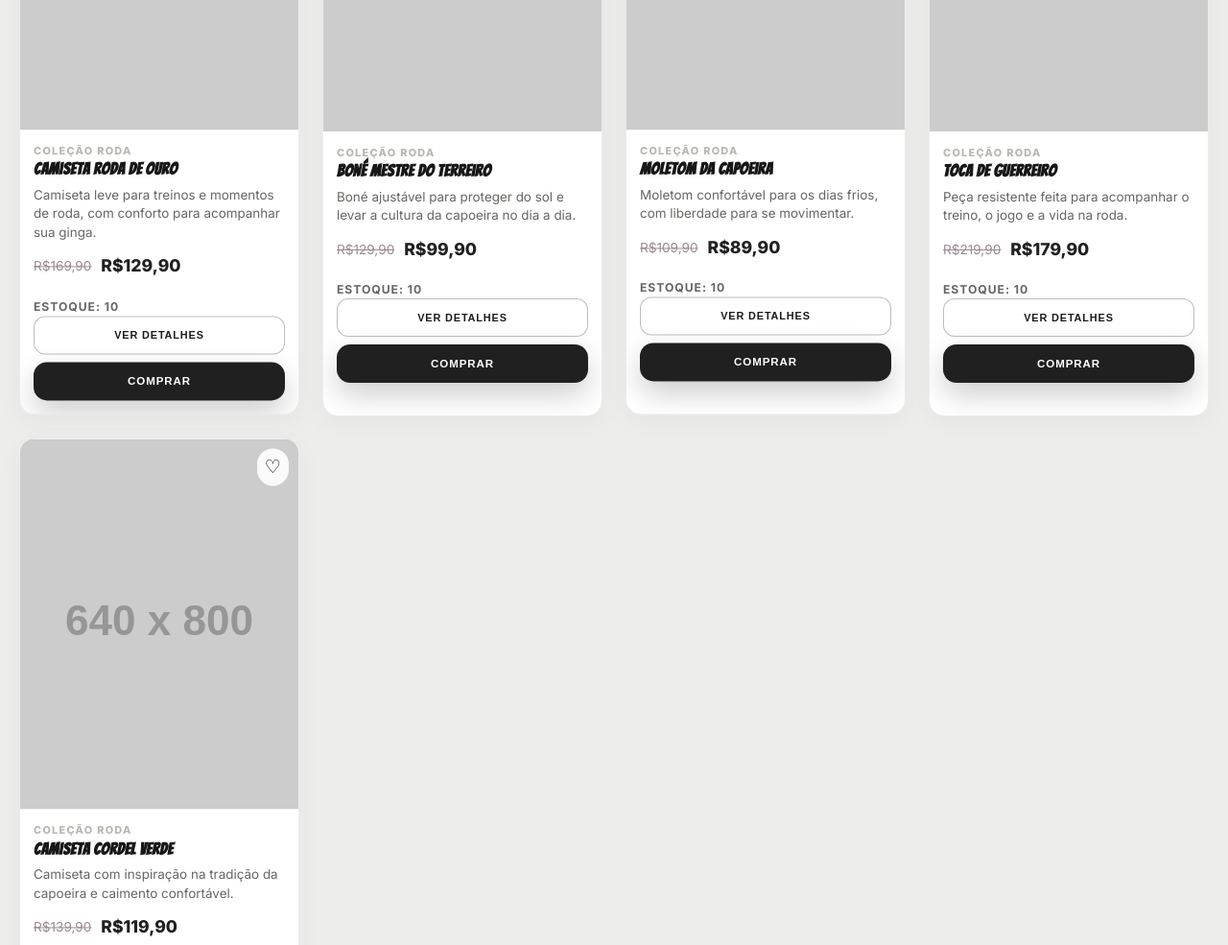
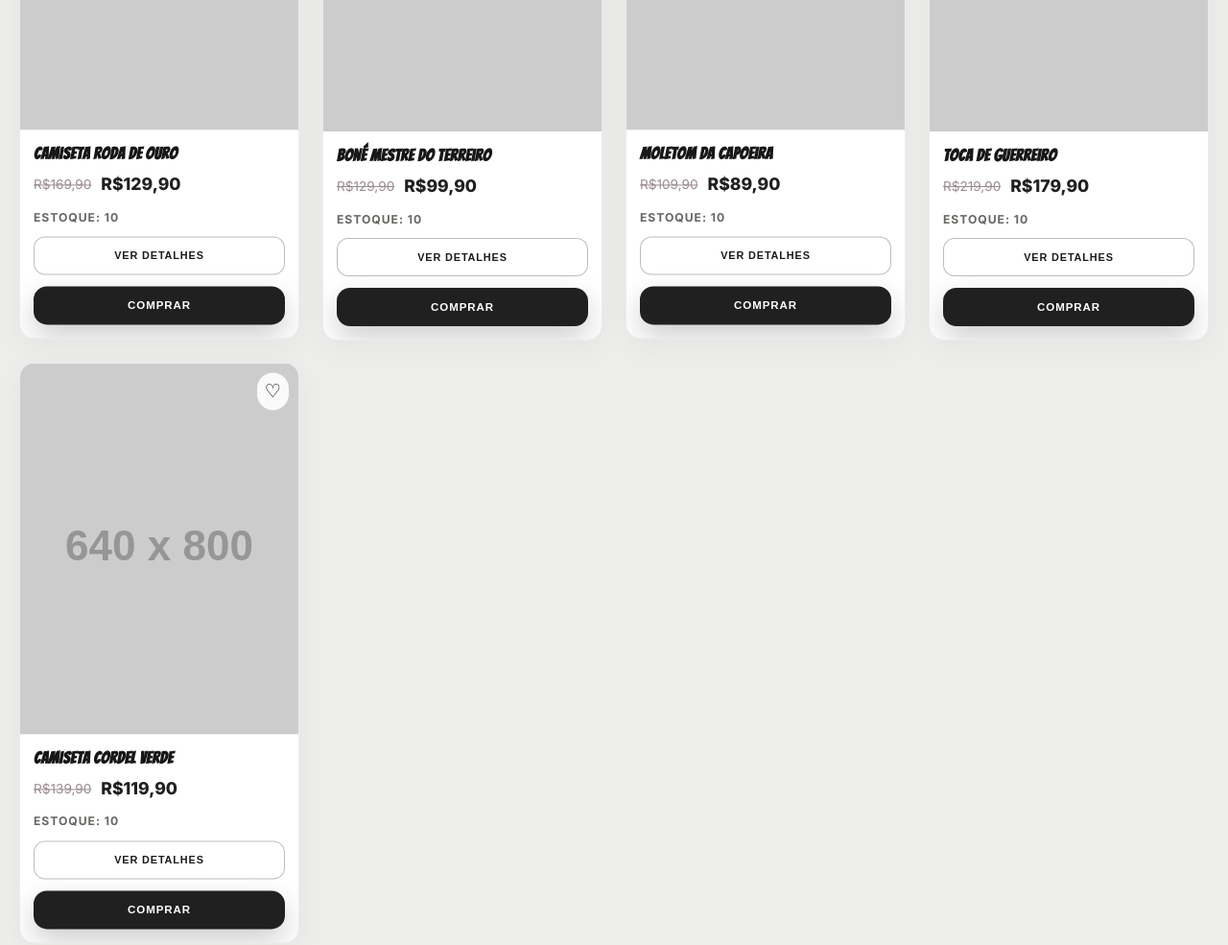
Before and after one commit to gabrieldavidmilan2021-sketch/site-capoeira, a website: page index.html in a window 1280 px wide. Shown: the part 2160-3145 px from the top of the page at 96% size. Drawn offline with Linux system fonts and the light colour scheme; no server answers; placeholder pictures from the web are drawn by us.

Commit message:
Melhora cards e adiciona confirmacao do pedido

```diff
--- a/css/style.css
+++ b/css/style.css
@@ -449,17 +449,6 @@ h1, h2, h3, h4, .logo, .section-head h2, .hero-copy h1, .collection-content h2,
 
 .card .info{
   padding:14px;
-  display:flex;
-  flex-direction:column;
-  min-height:210px;
-}
-
-.card-kicker{
-  color:var(--accent-2);
-  font-size:.68rem;
-  font-weight:800;
-  letter-spacing:.12em;
-  text-transform:uppercase;
 }
 
 .card .title{
@@ -467,14 +456,6 @@ h1, h2, h3, h4, .logo, .section-head h2, .hero-copy h1, .collection-content h2,
   margin:0 0 6px;
   font-size:0.95rem;
   line-height:1.3;
-}
-
-.card-description{
-  color:var(--muted-text);
-  font-size:.84rem;
-  line-height:1.45;
-  margin:0 0 4px;
-  min-height:2.45em;
 }
 
 .card .prices{
@@ -502,15 +483,6 @@ h1, h2, h3, h4, .logo, .section-head h2, .hero-copy h1, .collection-content h2,
   text-transform:uppercase;
   color:var(--muted-text);
   font-weight:700;
-}
-
-.card .details-btn,
-.card .buy-btn{
-  margin-top:auto;
-}
-
-.card .details-btn + .buy-btn{
-  margin-top:8px;
 }
 
 .buy-btn:disabled{
--- a/js/script.js
+++ b/js/script.js
@@ -165,9 +165,7 @@ function productCardHTML(p){
         <button class="heart" aria-label="Favoritar" type="button">♡</button>
       </div>
       <div class="info">
-        <span class="card-kicker">${escapeProductText(safeProduct.category || 'Coleção Roda')}</span>
         <h3 class="title">${safeProduct.name}</h3>
-        <p class="card-description">${escapeProductText(safeProduct.description || 'Peça selecionada para acompanhar seu movimento com conforto e estilo.')}</p>
         <div class="prices">
           <del>R$${safeProduct.oldPrice?.toFixed(2).replace('.',',')||''}</del>
           <div class="price-now">R$${safeProduct.price.toFixed(2).replace('.',',')}</div>
```
